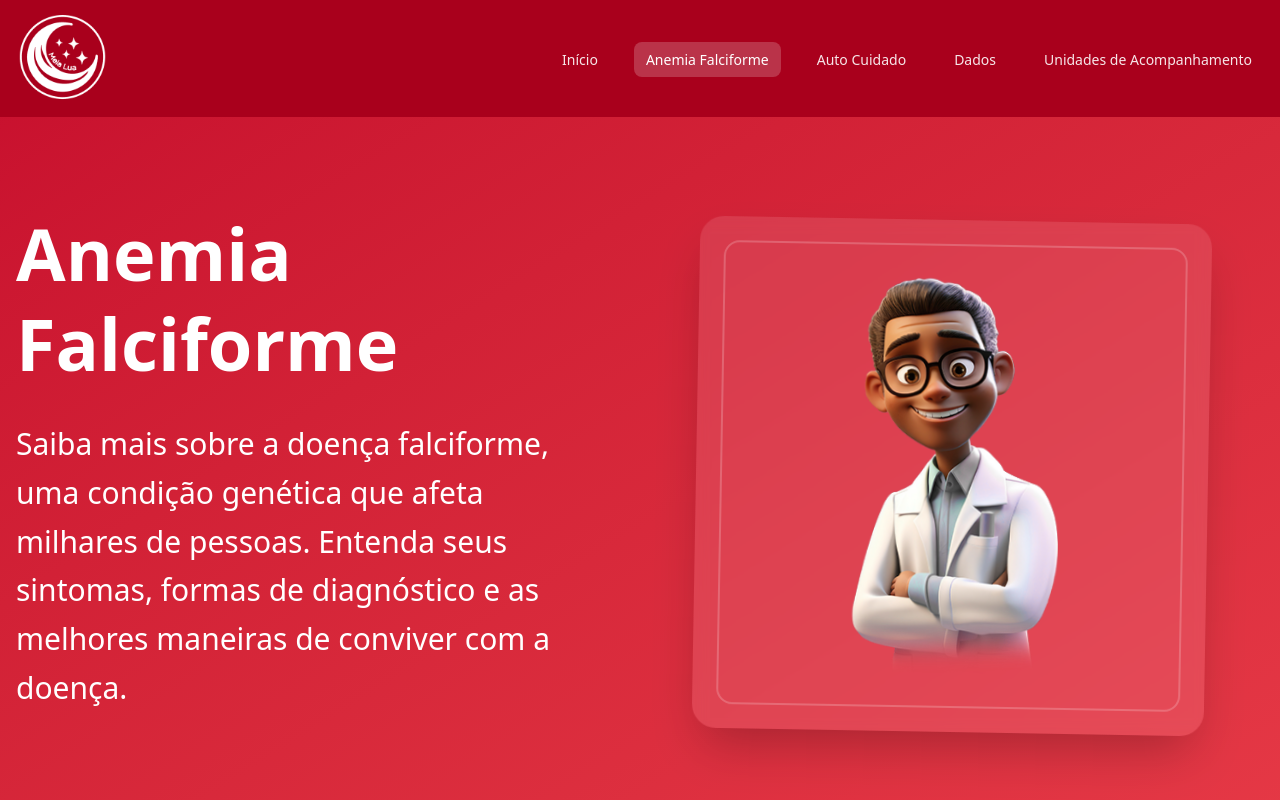
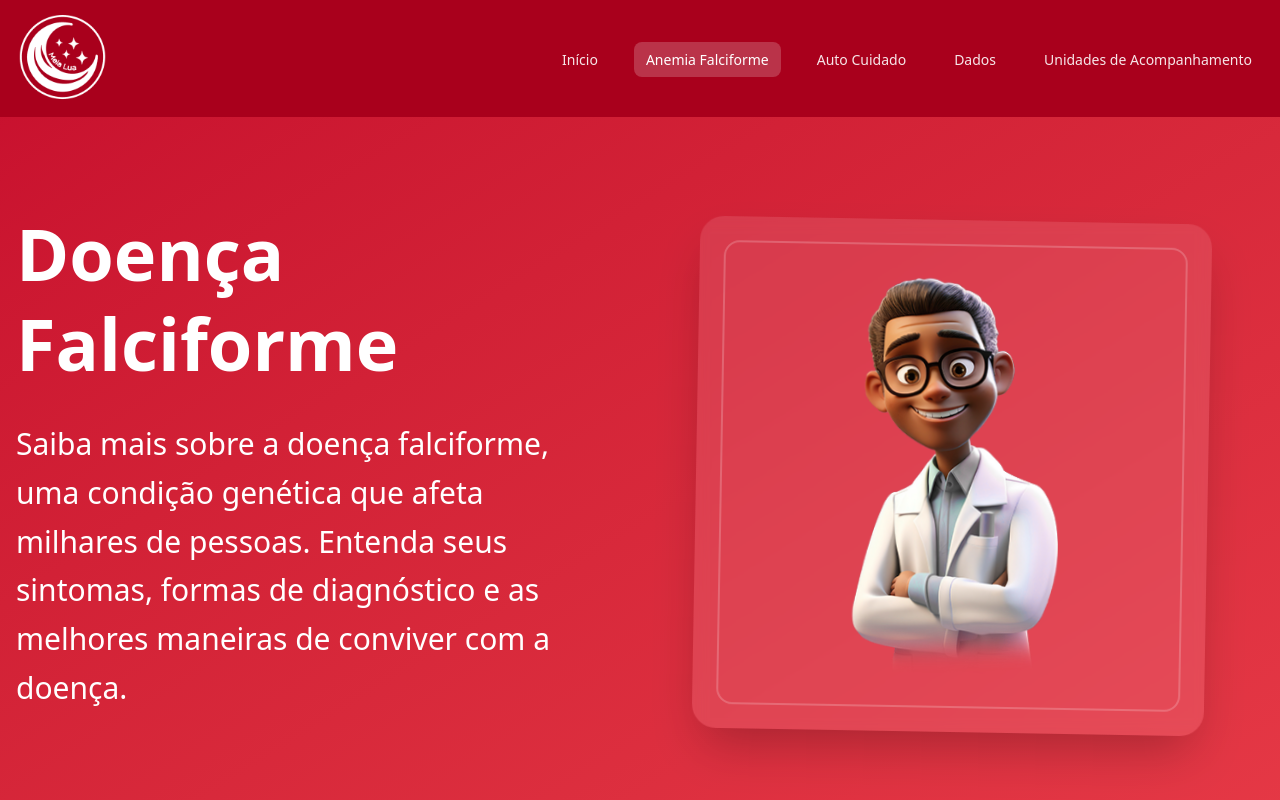
Before and after one commit to ohucas/meia-lua, a React (Vite) app: page /sobre/anemia-falciforme in a window 1280 px wide. Shown: the top 800 px of the page. Built offline with nearby package versions, Linux system fonts and the light colour scheme.

Commit message:
first commit

```diff
--- a/src/pages/AnemiaFalciforme.jsx
+++ b/src/pages/AnemiaFalciforme.jsx
@@ -10,7 +10,7 @@ const AnemiaFalciforme = () => {
           <div className="flex flex-col lg:flex-row items-center">
             <div className="lg:w-1/2 mb-12 lg:mb-0 lg:pr-12">
               <h1 className="text-5xl md:text-6xl lg:text-7xl font-bold mb-8 leading-tight">
-                Anemia Falciforme
+               Doença Falciforme
               </h1>
               <p className="text-xl md:text-2xl lg:text-3xl leading-relaxed mb-8">
                 Saiba mais sobre a doença falciforme, uma condição genética que afeta milhares de pessoas.
```
